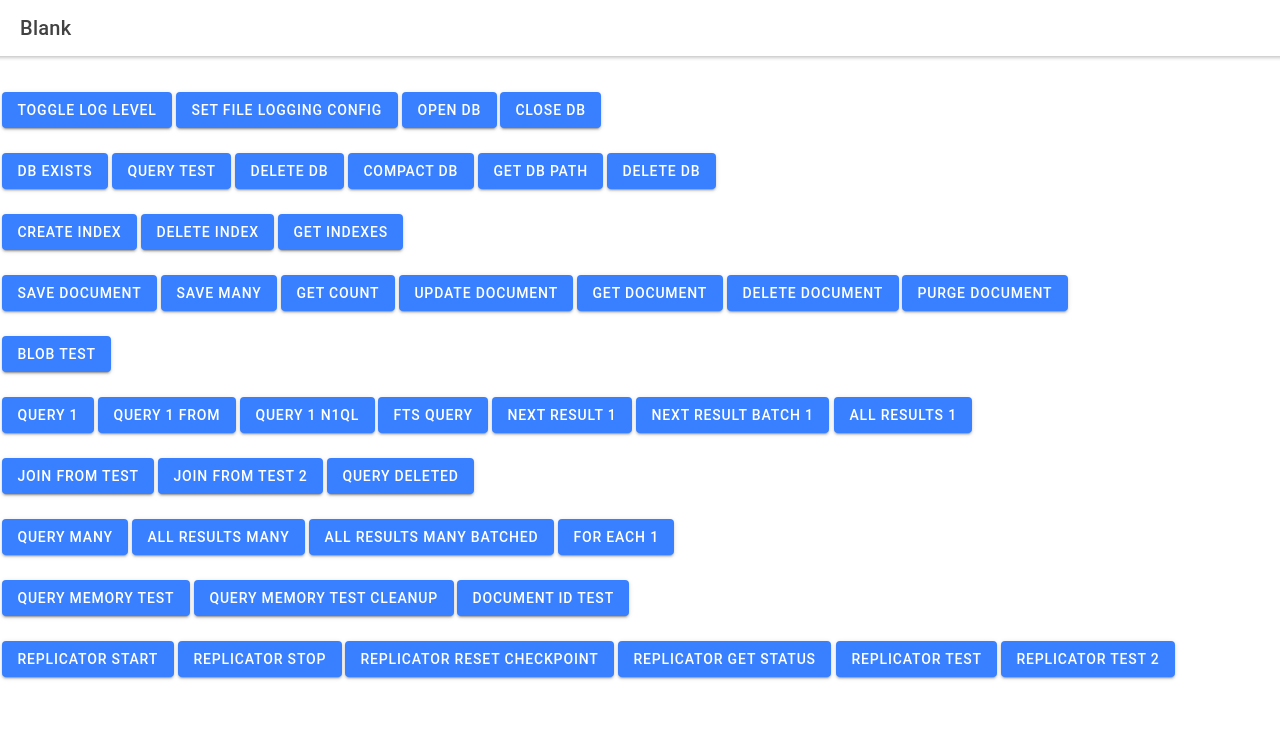
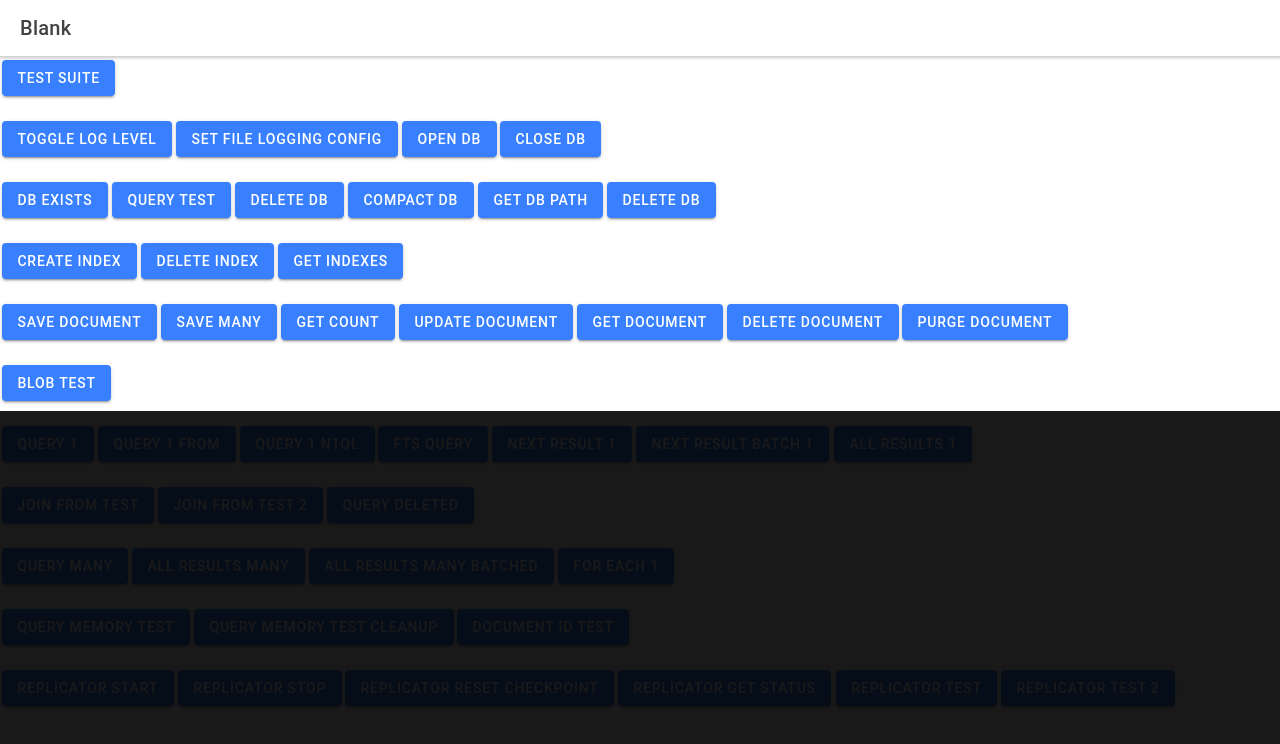
Before and after one commit to ionic-team/enterprise-couchbase-lite, a React (Create React App) app in the folder example/: page /home in a window 1280 px wide. Shown: the top 744 px of the page. Built offline with nearby package versions, Linux system fonts and the light colour scheme; what @ionic-enterprise/couchbase-lite would draw is missing.

Commit message:
Improving test case

```diff
--- a/example/package.json
+++ b/example/package.json
@@ -18,6 +18,7 @@
     "@types/react-router": "^5.1.11",
     "@types/react-router-dom": "^5.1.7",
     "ionicons": "^5.4.0",
+    "lodash": "^4.17.21",
     "react": "^17.0.1",
     "react-dom": "^17.0.1",
     "react-router": "^5.2.0",
--- a/example/src/pages/Home.css
+++ b/example/src/pages/Home.css
@@ -0,0 +1,19 @@
+
+.result-pane {
+  position: fixed;
+  opacity: 0.9;
+
+  bottom: -22px;
+  left: 0px;
+  width: 100%;
+  height: 400px;
+  padding: 16px;
+  background: black;
+  color: white;
+  font-size: 11px;
+}
+
+.result-pane textarea {
+  width: 100%;
+  height: 100%;
+}
--- a/example/src/pages/Home.tsx
+++ b/example/src/pages/Home.tsx
@@ -7,6 +7,7 @@ import {
   IonToolbar,
 } from '@ionic/react';
 import { useCallback, useEffect, useRef, useState } from 'react';
+import { isMatch } from 'lodash';
 import './Home.css';
 
 import {
@@ -18,6 +19,7 @@ import {
   DatabaseChange,
   DatabaseConfiguration,
   DataSource,
+  Document,
   Expression,
   FullTextExpression,
   FullTextIndexItem,
@@ -40,6 +42,12 @@ import {
   ValueIndexItem,
 } from '@ionic-enterprise/couchbase-lite';
 
+const assert = (v, msg = '') => {
+  if (!v) {
+    throw new Error(`Test failed${msg ? ` ${msg}` : ''}`);
+  }
+}
+
 class CBLTester {
   database: Database;
   database2: Database;
@@ -49,6 +57,8 @@ class CBLTester {
   lastDocId: string;
 
   output: string;
+
+  _createdDocs: Document[] = [];
 
   _query1Results: ResultSet;
 
@@ -401,6 +411,8 @@ class CBLTester {
     await this.database.save(doc3);
     await this.database.save(doc4);
 
+    this._createdDocs.push(...[doc, doc2, doc3, doc4]);
+
     this.lastDocId = doc.getId();
 
     console.log('Saved document, id is', doc.getId());
@@ -455,6 +467,7 @@ class CBLTester {
 
     this.out(`Doc count: ${count}`);
     console.log(`Doc count: ${count}`);
+    return count;
   }
 
   async update() {
@@ -479,6 +492,7 @@ class CBLTester {
     console.log('Got document', doc);
 
     this.out(doc.toDictionary());
+    return doc;
   }
 
   async deleteDocument() {
@@ -526,7 +540,7 @@ class CBLTester {
   async query1n1ql() {
     console.log('Building query 1 n1ql');
     let query = this.database.createQuery(
-      'select META().id as thisId, name, items  from _ where type = "hotel"',
+      'select *, META().id as thisId, name, items  from _ where type = "hotel"',
     );
 
     const ret = await query.execute();
@@ -635,7 +649,7 @@ class CBLTester {
     console.log(JSON.stringify(query.toJson(), null, 2));
     const ret = await query.execute();
     const results = await ret.allResults();
-    this.out(`All results: ${JSON.stringify(results, null, 2)}`);
+    this.out(results);
   }
 
   async joinTest2() {
@@ -1116,6 +1130,67 @@ class CBLTester {
     console.log(b642);
     // console.log('Got profile blob', newDoc.getBlob('profile'));
   }
+
+  async testSuite() {
+    try {
+      await this.init();
+
+      await this.delete();
+
+      await this.init();
+
+      let documentCount = await this.getCount();
+      assert(documentCount === 0, 'Database is empty');
+
+      await this.save();
+
+      documentCount = await this.getCount();
+      assert(documentCount === this._createdDocs.length, 'Count of docs equals ones we collected');
+
+      let doc: Document = this.doc;
+      assert(doc.getId() === this.lastDocId, 'Last document id is the same as the one we stored');
+
+      doc = await this.getDocument();
+      assert(isMatch(doc.toDictionary(), {
+        name: 'Escape',
+        type: 'hotel',
+        asdf: null,
+        testArray: [],
+        items: [
+          'hello',
+          {
+            really: 'cool'
+          },
+          123,
+          true
+        ],
+        someWithNull: [1, null, 4],
+        config: {
+          size: 'large',
+          isCool: false
+        },
+      }), 'Grabbing latest matches provided object');
+
+      console.log(doc.toDictionary());
+
+      await this.createIndex();
+
+      // Tear down
+      /*
+      await Promise.all(this._createdDocs.map(async d => {
+        await this.database.deleteDocument(d);
+        let newCount = await this.database.getCount();
+        assert(newCount === documentCount - 1, 'Document count is one less');
+        documentCount = newCount;
+      }));
+      */
+
+      this.out('Tests passed');
+    } catch (e) {
+      this.out('Tests failed!');
+      throw e;
+    }
+  }
 }
 
 const tester = new CBLTester();
@@ -1141,13 +1216,16 @@ const Home: React.FC = () => {
           <IonTitle>Blank</IonTitle>
         </IonToolbar>
       </IonHeader>
-      <IonContent fullscreen>
+      <IonContent fullscreen >
         <IonHeader collapse="condense">
           <IonToolbar>
             <IonTitle size="large">Blank</IonTitle>
           </IonToolbar>
         </IonHeader>
-        <pre id="output" dangerouslySetInnerHTML={{ __html: output }} />
+        <IonButton onClick={() => testerRef.current.testSuite()}>
+          Test Suite
+        </IonButton>
+        <hr />
         <IonButton onClick={() => testerRef.current.toggleLogLevel()}>
           Toggle Log Level
         </IonButton>
@@ -1290,6 +1368,7 @@ const Home: React.FC = () => {
           Replicator Test 2
         </IonButton>
       </IonContent>
+      <pre id="output" className="result-pane" dangerouslySetInnerHTML={{ __html: output }} />
     </IonPage>
   );
 };
```
